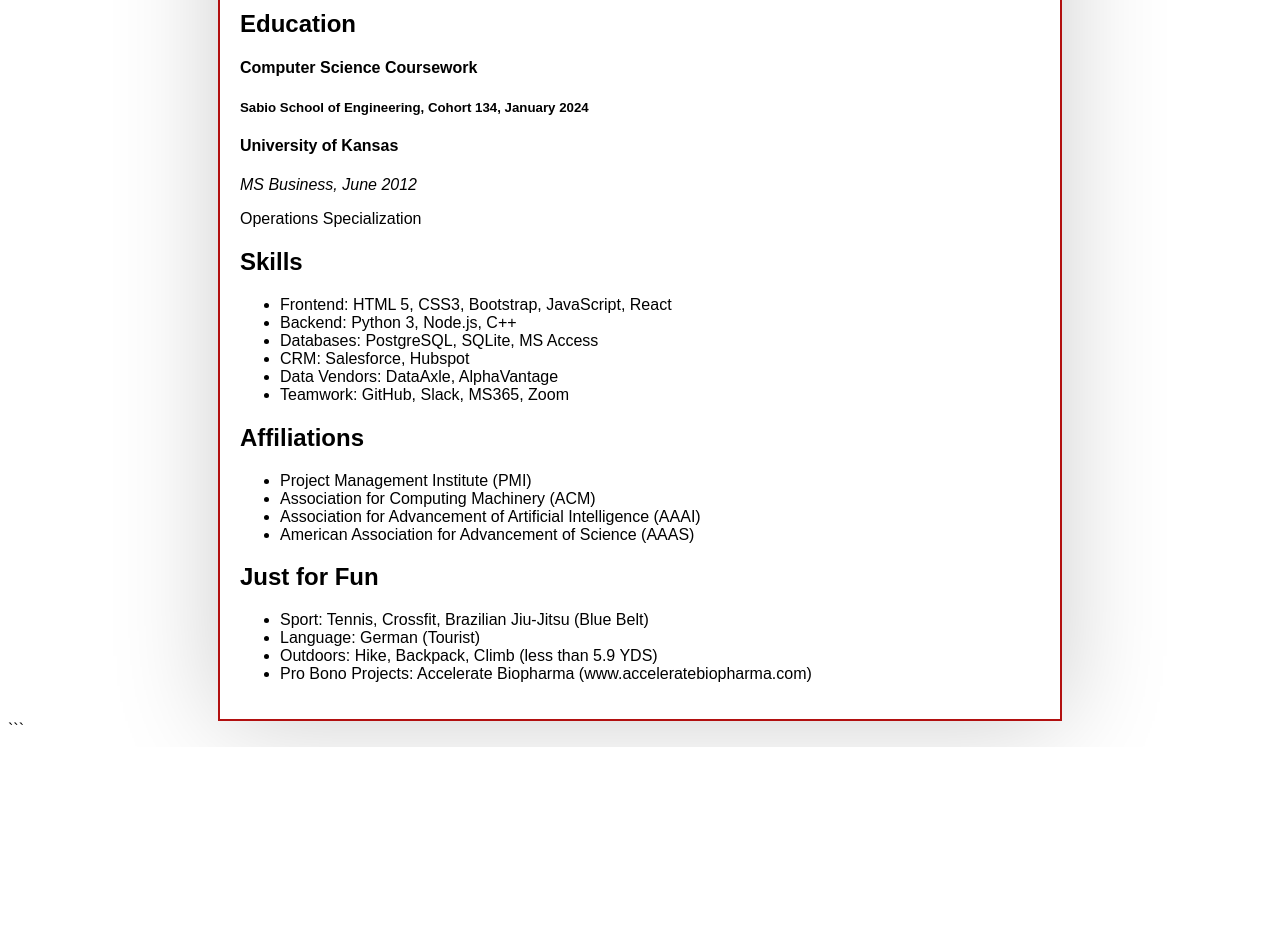
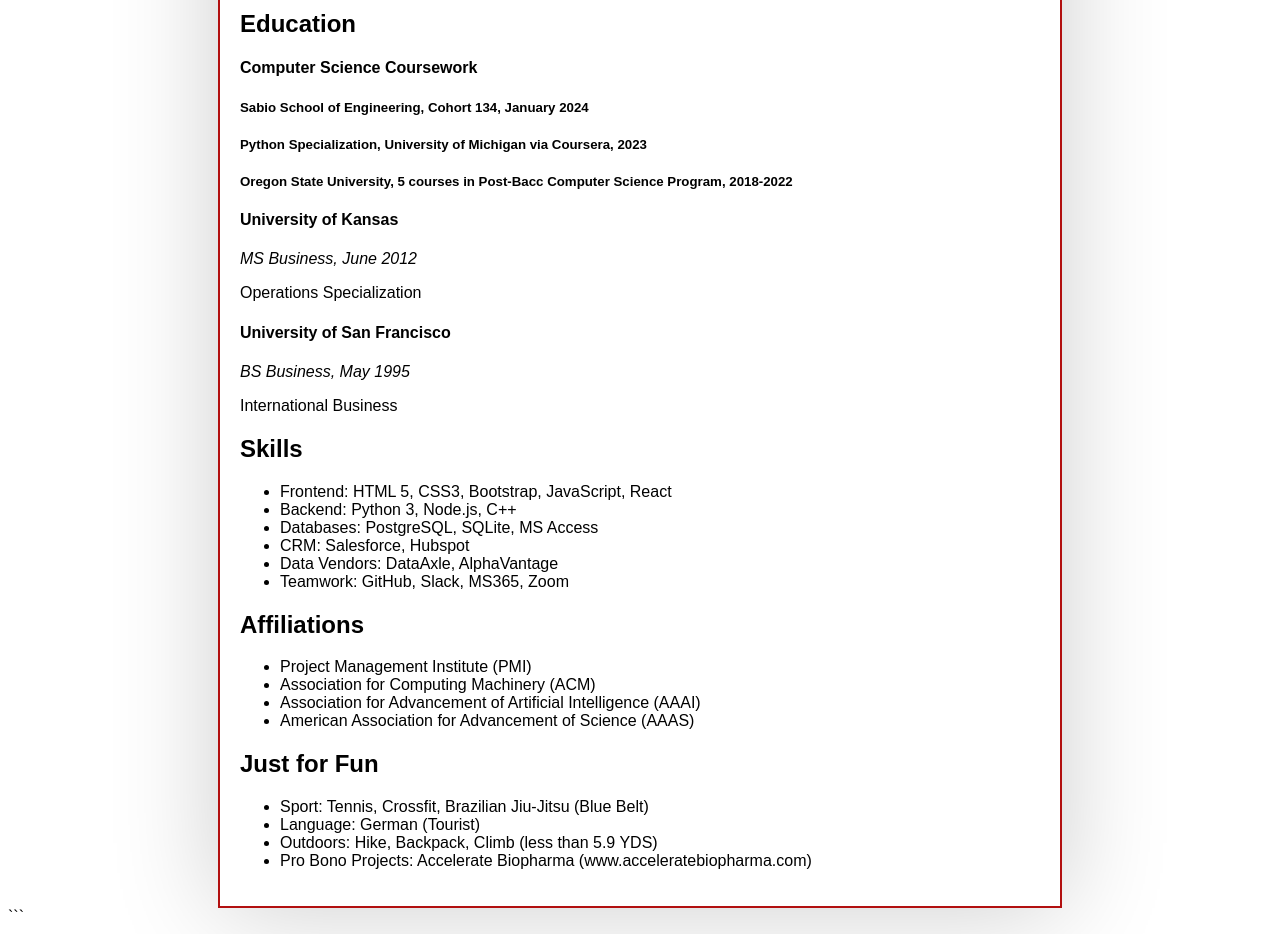
Before and after one commit to thane-j-thompson/thane-j-thompson.github.io, a plain HTML site: page index.html in a window 1280 px wide. Shown: the part 1200-2134 px from the top of the page. Before the commit the page ends 1947 px from the top, so only its background shows below. Drawn offline with Linux system fonts and the light colour scheme.

Commit message:
Update index.html

```diff
--- a/index.html
+++ b/index.html
@@ -63,10 +63,16 @@
             <h2>Education</h2>
             <h4>Computer Science Coursework</h4>
             <h5>Sabio School of Engineering, Cohort 134, January 2024</h5>
+            <h5>Python Specialization, University of Michigan via Coursera, 2023</h5>
+            <h5>Oregon State University, 5 courses in Post-Bacc Computer Science Program, 2018-2022</h5>
 
             <h4>University of Kansas</h4>
             <em>MS Business, June 2012</em>
             <p>Operations Specialization</p>
+
+            <h4>University of San Francisco</h4>
+            <em>BS Business, May 1995</em>
+            <p>International Business</p>
         </section>
         <section id="skills">
             <h2>Skills</h2>
```
